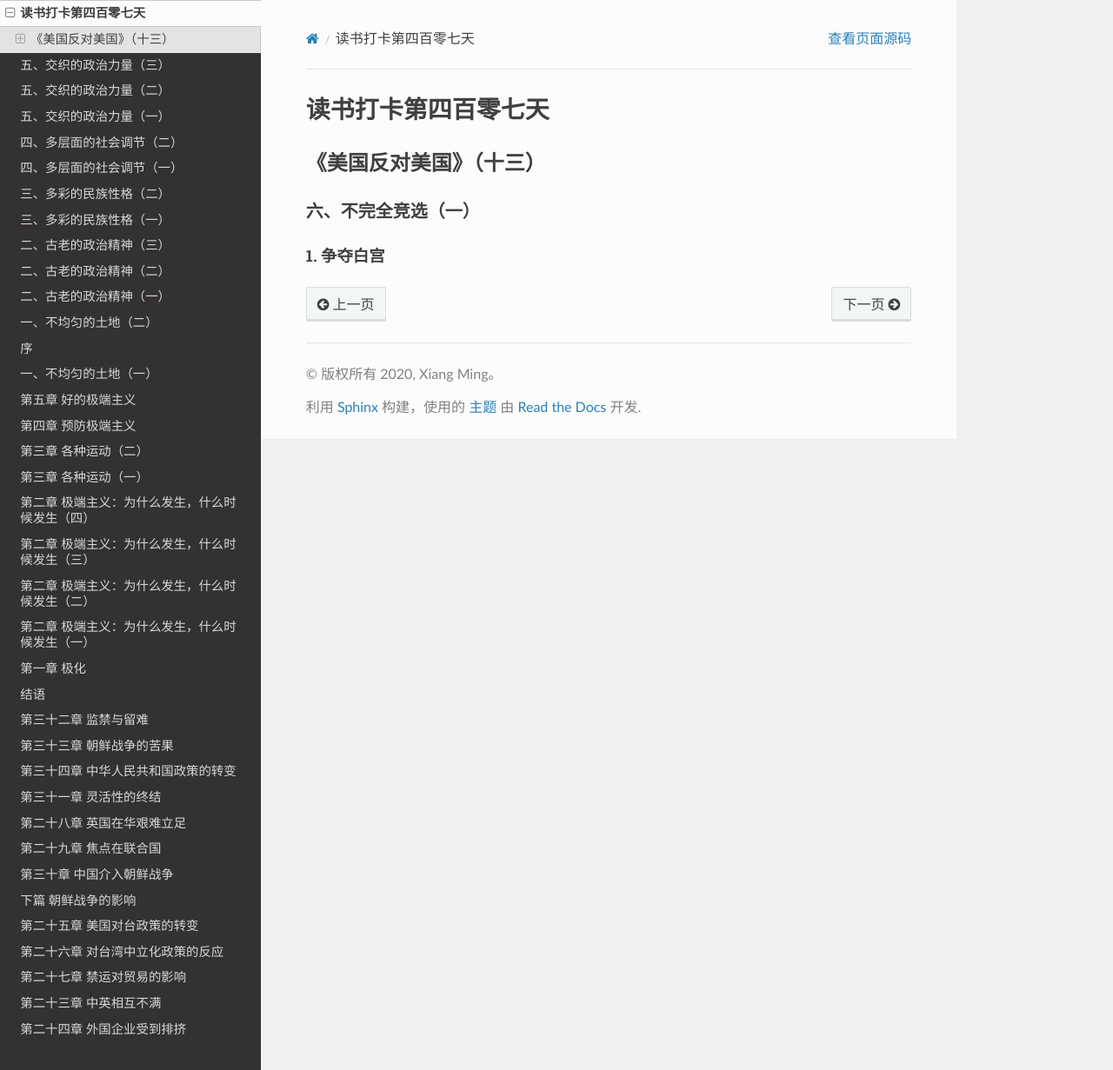
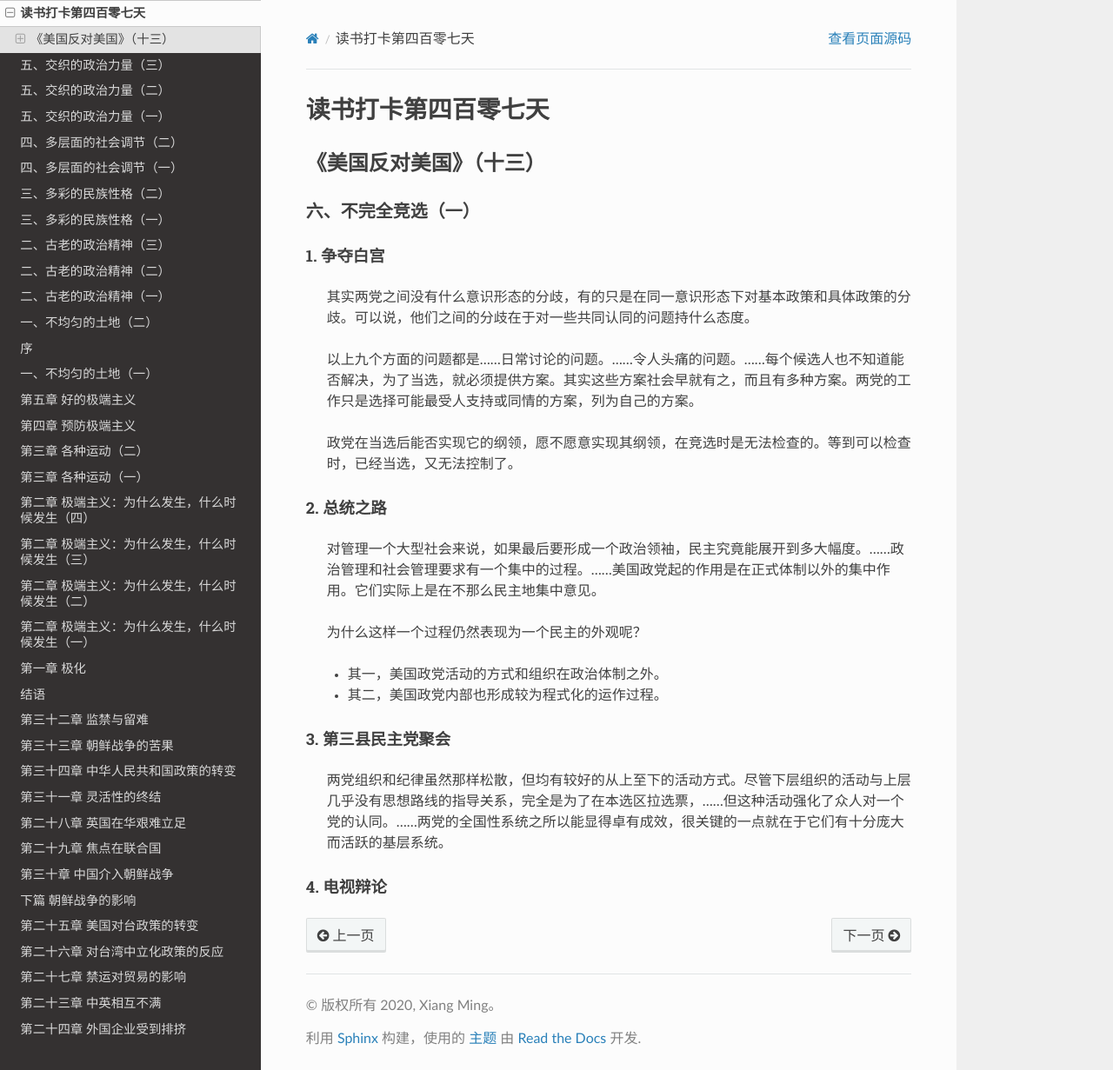
Before and after one commit to xiangming1975/reading, a Sphinx documentation site: the page built from source/2021-09-05.md, in a window 1280 px wide and 1231 px high. Shown: the whole window at 87% size. Built offline with Sphinx 7.4.7 and the Read the Docs theme 2.0.0, drawn with Linux system fonts in a browser that asks for light colours.

Commit message:
美国反对美国

```diff
--- a/source/2021-09-05.md
+++ b/source/2021-09-05.md
@@ -8,4 +8,24 @@
 
 #### 1. 争夺白宫
 
+> 其实两党之间没有什么意识形态的分歧，有的只是在同一意识形态下对基本政策和具体政策的分歧。可以说，他们之间的分歧在于对一些共同认同的问题持什么态度。
+
+> 以上九个方面的问题都是……日常讨论的问题。……令人头痛的问题。……每个候选人也不知道能否解决，为了当选，就必须提供方案。其实这些方案社会早就有之，而且有多种方案。两党的工作只是选择可能最受人支持或同情的方案，列为自己的方案。
+
+> 政党在当选后能否实现它的纲领，愿不愿意实现其纲领，在竞选时是无法检查的。等到可以检查时，已经当选，又无法控制了。
+
+#### 2. 总统之路
+
+> 对管理一个大型社会来说，如果最后要形成一个政治领袖，民主究竟能展开到多大幅度。……政治管理和社会管理要求有一个集中的过程。……美国政党起的作用是在正式体制以外的集中作用。它们实际上是在不那么民主地集中意见。
+
+> 为什么这样一个过程仍然表现为一个民主的外观呢？
+> * 其一，美国政党活动的方式和组织在政治体制之外。
+> * 其二，美国政党内部也形成较为程式化的运作过程。
+
+#### 3. 第三县民主党聚会
+
+> 两党组织和纪律虽然那样松散，但均有较好的从上至下的活动方式。尽管下层组织的活动与上层几乎没有思想路线的指导关系，完全是为了在本选区拉选票，……但这种活动强化了众人对一个党的认同。……两党的全国性系统之所以能显得卓有成效，很关键的一点就在于它们有十分庞大而活跃的基层系统。
+
+#### 4. 电视辩论
+
 >
```
